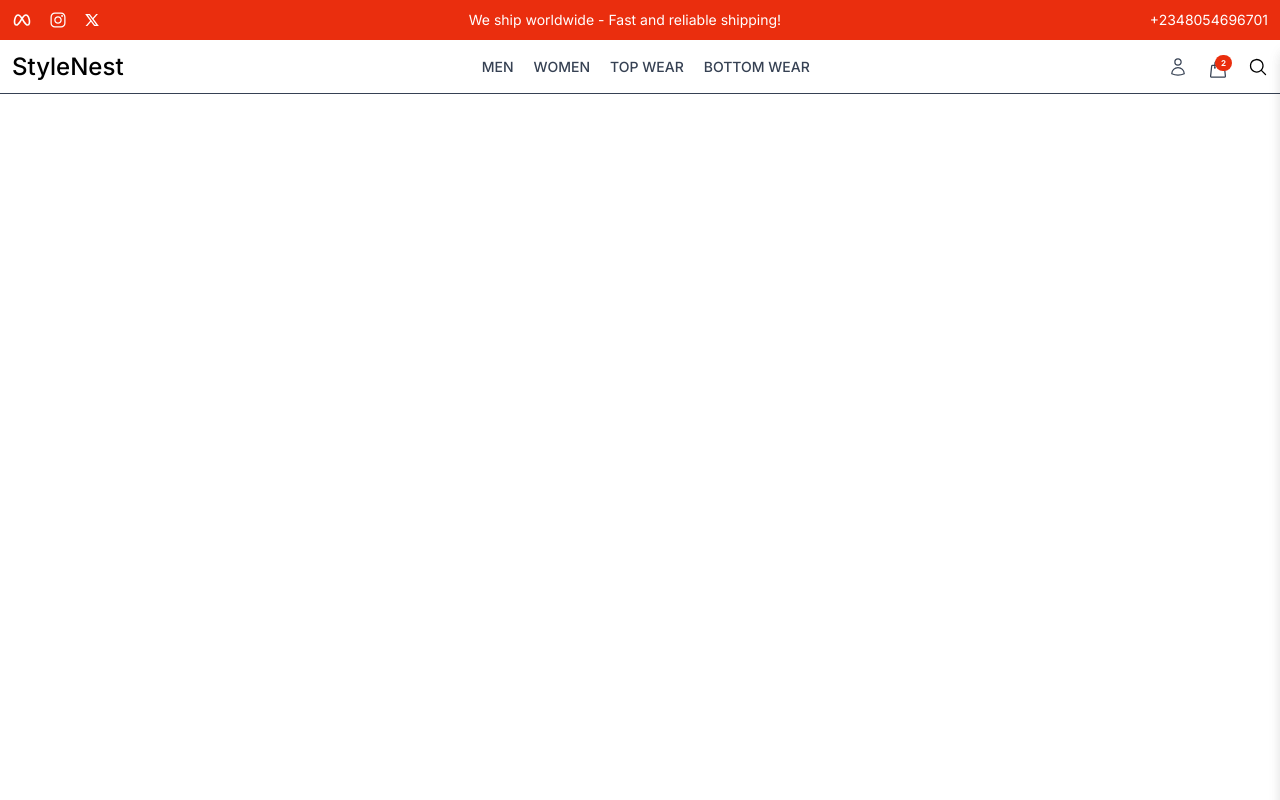
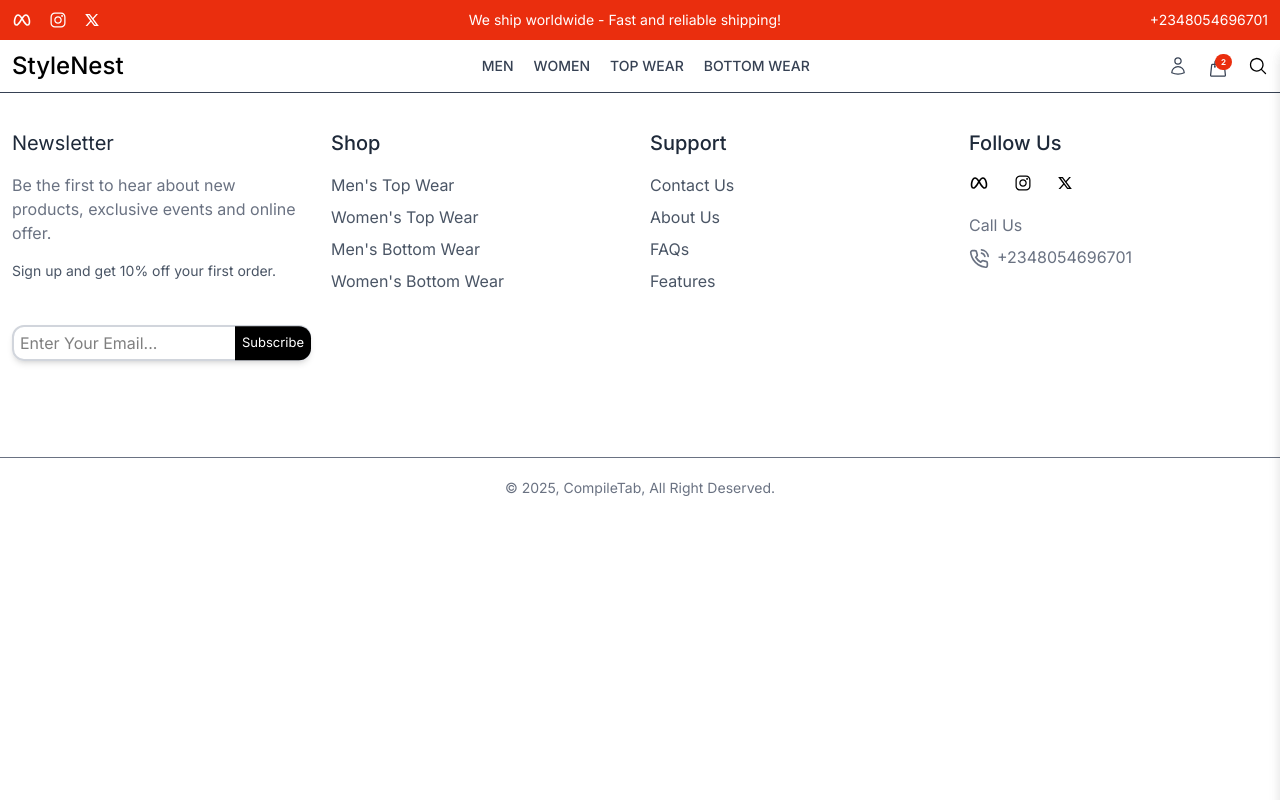
Before and after one commit to Matthias-Paul/PaulWear, a React (Vite) app in the folder frontend/: page / in a window 1280 px wide. Built offline with nearby package versions, Linux system fonts and the light colour scheme.

Commit message:
completed the footer session

```diff
--- /dev/null
+++ b/frontend/src/components/common/Footer.jsx
@@ -0,0 +1,107 @@
+
+import {Link} from "react-router-dom"
+import { TbBrandMeta } from "react-icons/tb";
+import { FiPhoneCall } from "react-icons/fi"
+import { IoLogoInstagram } from "react-icons/io";
+import { RiTwitterXLine } from "react-icons/ri";
+
+const Footer = () => {
+ const year = new Date().getFullYear()
+  return (
+    <>
+      <footer className=" w-full pt-[80px] border-t border-gray-500  text-black  ">
+        <div className="container px-[12px] gap-x-[20px]  py-12 gap-y-[20px] lg:gap-y-[0px] grid grid-cols-1  md:grid-cols-2 lg:grid-cols-4 max-w-[1400px] mx-auto  ">
+          <div>
+            <h1 className="text-gray-800 text-xl mb-4 "> Newsletter </h1>
+            <p className="text-gray-500 mb-4 ">
+              {" "}
+              Be the first to hear about new products, exclusive events and
+              online offer.{" "}
+            </p>
+            <p className="text-gray-600 mb-6 text-sm "> Sign up and get 10% off your first order.</p>
+            <form className="flex  ">
+               <div className="relative">
+              <input
+                className="w-full text-black pl-[6px] rounded-xl mt-5  p-1 pr-19 border-2 border-gray-300 shadow-md outline-none resize-none"
+                placeholder="Enter Your Email..."
+
+              />
+              <button className="absolute mt-[10px] right-0 py-full bg-black p-[7px] rounded-r-xl top-1/2 transform -translate-y-1/2 text-white text-[13px]  cursor-pointer  transition-all"
+               type="submit">
+                Subscribe
+              </button>
+            </div> </form>
+          </div>
+
+          <div>
+                <h3 className="font-medium text-xl text-gray-800 mb-4  " > Shop </h3>
+                <ul className="space-y-2 text-gray-600 ">
+                        <li>
+                            <Link to="" className="hover:text-gray-500" >  Men&#39;s Top Wear  </Link>
+                         </li>
+                         <li>
+                            <Link to="" className="hover:text-gray-500" >  Women&#39;s Top Wear  </Link>
+                         </li>
+
+                        <li>
+                            <Link to="" className="hover:text-gray-500" >  Men&#39;s Bottom Wear  </Link>
+                         </li>
+
+                          <li>
+                            <Link to="" className="hover:text-gray-500" >  Women&#39;s Bottom Wear  </Link>
+                         </li>
+                 </ul>
+          </div>
+
+           <div>
+                <h3 className="font-medium text-xl text-gray-800 mb-4  " > Support </h3>
+                <ul className="space-y-2 text-gray-600 ">
+                        <li>
+                            <Link to="" className="hover:text-gray-500" >  Contact Us  </Link>
+                         </li>
+                         <li>
+                            <Link to="" className="hover:text-gray-500" >  About Us  </Link>
+                         </li>
+
+                        <li>
+                            <Link to="" className="hover:text-gray-500" >  FAQs  </Link>
+                         </li>
+
+                          <li>
+                            <Link to="" className="hover:text-gray-500" >  Features  </Link>
+                         </li>
+                 </ul>
+          </div>
+
+        <div>
+                <h3 className="font-medium text-xl text-gray-800 mb-4  " > Follow  Us </h3>
+                <div className="flex items-center space-x-6 mb-5" >
+          <Link to="">
+            <TbBrandMeta className="h-5 w-5  " />
+          </Link>
+          <Link to="">
+            <IoLogoInstagram className="h-5 w-5  " />
+          </Link>
+          <Link to="">
+            <RiTwitterXLine className="h-4 w-4  " />
+          </Link>
+
+                </div>
+                <p className="text-gray-500 " > Call Us </p>
+                <p className="text-gray-500 mt-2" >
+                    <FiPhoneCall className="h-5 w-5 inline-block mr-2  " />
+                    +2348054696701
+                 </p>
+
+          </div>
+        </div>
+        <div className="w-full text-center text-sm text-gray-500   mt-12 border-t mx-auto px-[12px] border-gray-500  pt-5 " >
+               <p>        &#169; { year }, CompileTab, All Right Deserved.     </p>
+
+        </div>
+      </footer>
+    </>
+  );
+};
+
+export default Footer;
--- a/frontend/src/components/common/Header.jsx
+++ b/frontend/src/components/common/Header.jsx
@@ -5,7 +5,7 @@ import NavBar from "./NavBar"
 const Header = () => {
   return (
    <>
-   <div  className="border-b-[0.5px]  border-gray-700">
+   <div  className="border-b-[0.5px] fixed z-100 w-full border-gray-700">
     <TopBar />
     <NavBar />
     </div>
--- a/frontend/src/components/common/NavBar.jsx
+++ b/frontend/src/components/common/NavBar.jsx
@@ -25,7 +25,7 @@ const NavBar = () => {
 
   return (
     <>
-      <nav className=" w-full mt-[1px]   text-black  ">
+      <nav className=" w-full  bg-white  text-black  ">
         <div className="container px-[12px]  py-[10px] flex justify-between items-center max-w-[1400px] mx-auto  ">
           <div className="text-2xl font-medium ">StyleNest</div>
 
@@ -66,7 +66,8 @@ const NavBar = () => {
       </nav>
         <CartDrawer toggleCartDrawer={toggleCartDrawer} drawerOpen={drawerOpen} />
 
-        {/* Mobile navigation */}
+      {/* Mobile navigation */}
+
         <div  className={` fixed right-0  top-10 ${
           navDrawerOpen ? "translate-x-0" : "translate-x-full"
         } w-[300px] sm:w-[350px] xl:w-1/4 shadow-lg flex flex-col transform transition-transform duration-300  h-full bg-white `}
--- a/frontend/src/components/layout/UserLayout.jsx
+++ b/frontend/src/components/layout/UserLayout.jsx
@@ -1,10 +1,13 @@
 import Header from "../common/Header"
+import Footer from "../common/Footer"
 
 const UserLayout = () => {
   return (
    <>
      <Header  />
 
+
+      <Footer />
    </>
   )
 }
```
